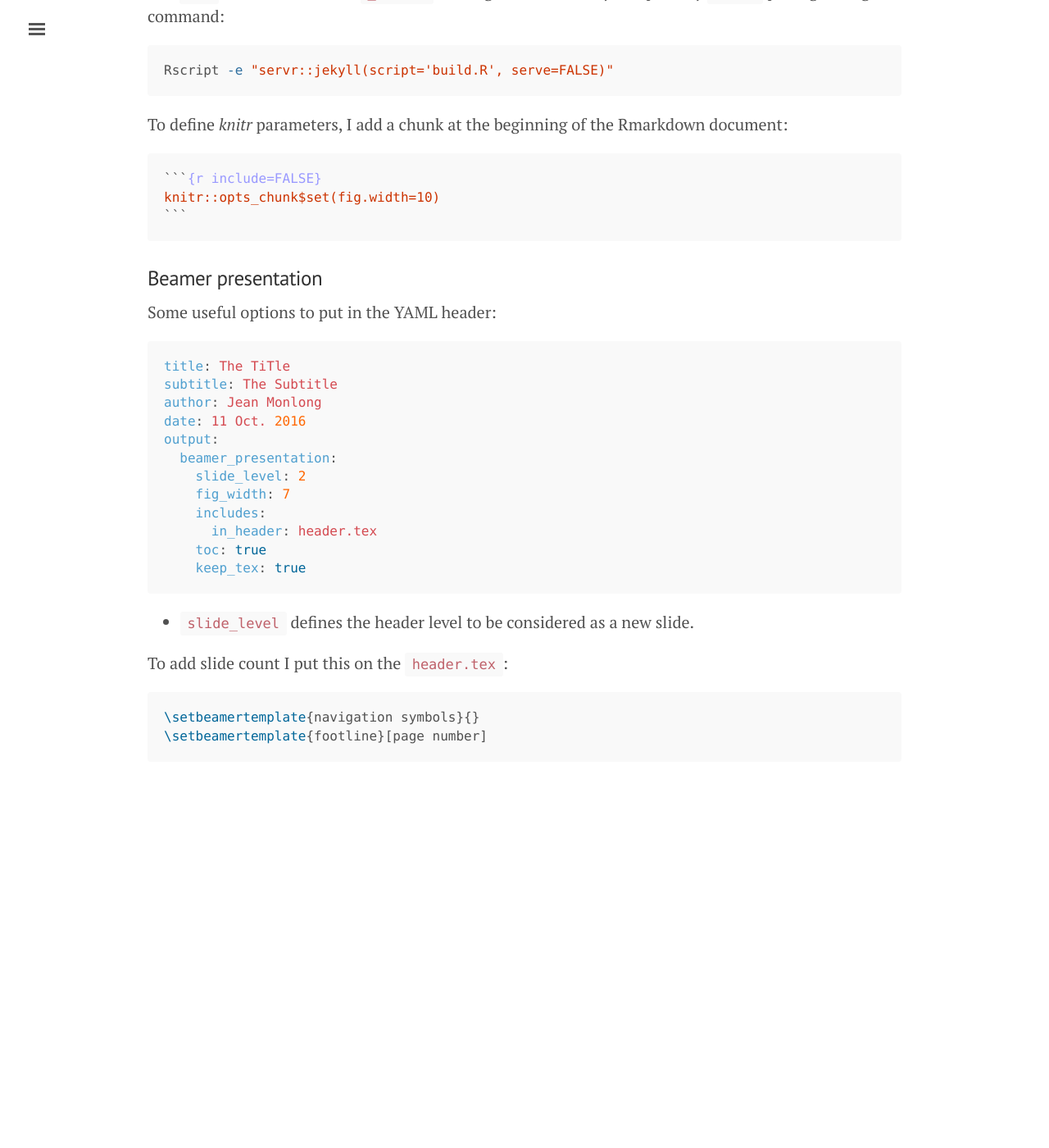
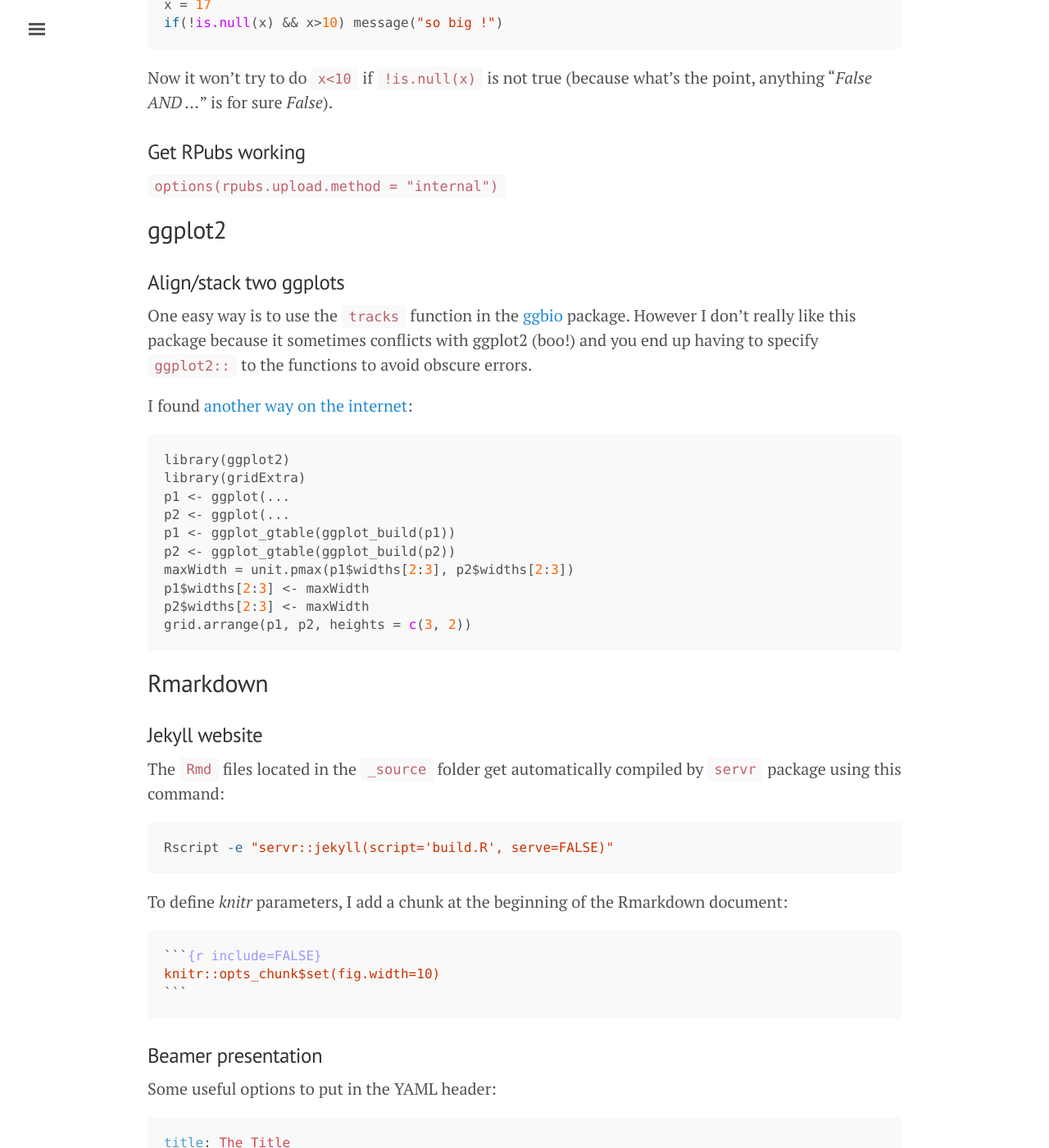
Before and after one commit to jmonlong/Hippocamplus, a Jekyll site: the page built from r.md, in a window 1280 px wide and 1400 px high, scrolled down 1273 px. Shown: the whole window at 82% size. Built offline with Jekyll 4.4.1, drawn with Linux system fonts in a browser that asks for light colours; nearby versions of some CDN libraries; before the commit the page ends 2282 px from its top, so only the background shows below that; some of the changed text lies outside the part shown.

Commit message:
stack two ggplots

```diff
--- a/r.md
+++ b/r.md
@@ -2,6 +2,8 @@
 layout: page
 title: R
 ---
+
+{% include toc.html %}
 
 ## Details to remember
 
@@ -37,6 +39,27 @@ Now it won't try to do `x<10` if `!is.null(x)` is not true (because what's the p
 
 `options(rpubs.upload.method = "internal")`
 
+## ggplot2
+
+### Align/stack two ggplots
+
+One easy way is to use the `tracks` function in the [ggbio](https://bioconductor.org/packages/release/bioc/html/ggbio.html) package. However I don't really like this package because it sometimes conflicts with ggplot2 (boo!) and you end up having to specify `ggplot2::` to the functions to avoid obscure errors.
+
+I found [another way on the internet](http://www.exegetic.biz/blog/2015/05/r-recipe-aligning-axes-in-ggplot2/):
+
+~~~r
+library(ggplot2)
+library(gridExtra)
+p1 <- ggplot(...
+p2 <- ggplot(...
+p1 <- ggplot_gtable(ggplot_build(p1))
+p2 <- ggplot_gtable(ggplot_build(p2))
+maxWidth = unit.pmax(p1$widths[2:3], p2$widths[2:3])
+p1$widths[2:3] <- maxWidth
+p2$widths[2:3] <- maxWidth
+grid.arrange(p1, p2, heights = c(3, 2))
+~~~
+
 ## Rmarkdown
 
 ### Jekyll website
@@ -60,7 +83,7 @@ knitr::opts_chunk$set(fig.width=10)
 Some useful options to put in the YAML header:
 
 ~~~yaml
-title: The TiTle
+title: The Title
 subtitle: The Subtitle
 author: Jean Monlong
 date: 11 Oct. 2016
```
